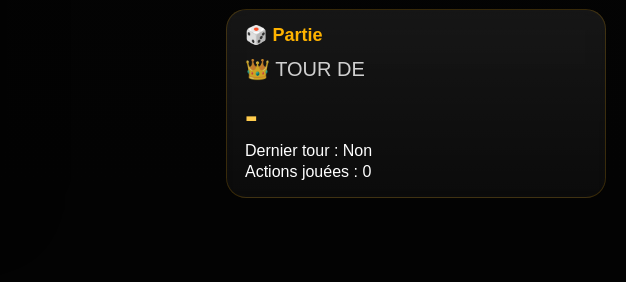
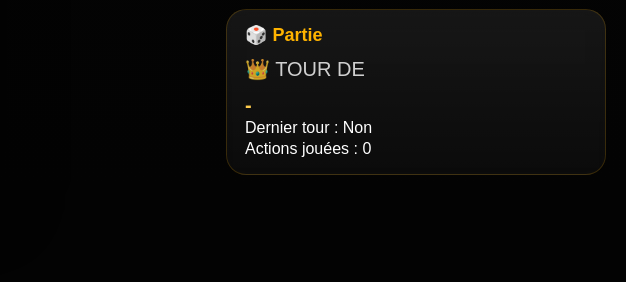
Before and after one commit to guillaumeaudrey/BIBIPERO-TV, a website: page tv.html in a window 1280 px wide. Shown: the part 472-754 px from the top of the page, 654-1280 px from the left. Drawn offline with nearby package versions, Linux system fonts and the light colour scheme; no server answers.

Commit message:
fix panel 54

```diff
--- a/tv.html
+++ b/tv.html
@@ -632,7 +632,7 @@ margin: 0 auto 25px auto;
 }
 
 #currentPlayer {
-  font-size: 38px;
+  font-size: 20px;
   font-weight: 900;
   color: #ffcc4d;
   text-transform: uppercase;
```
